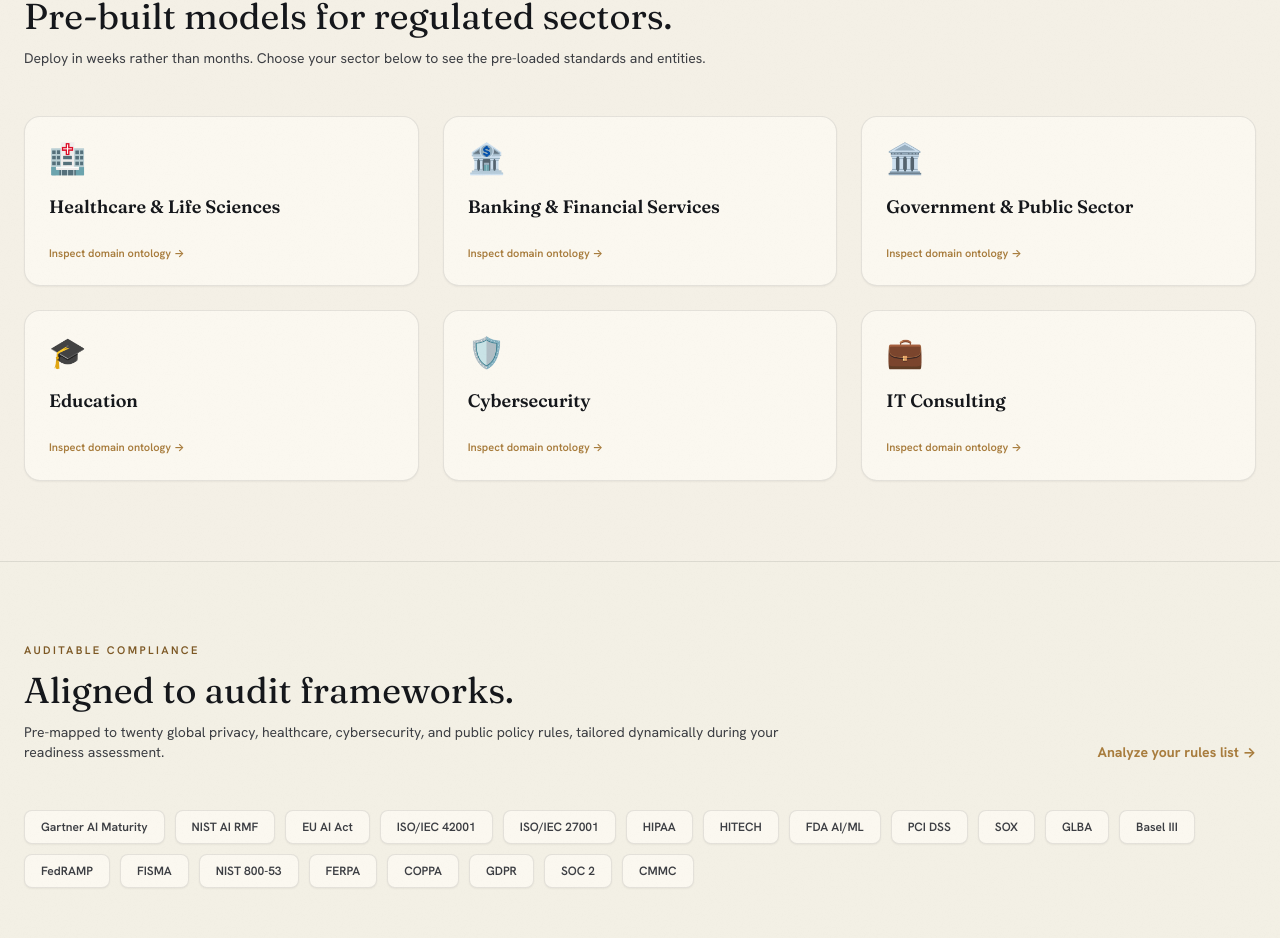
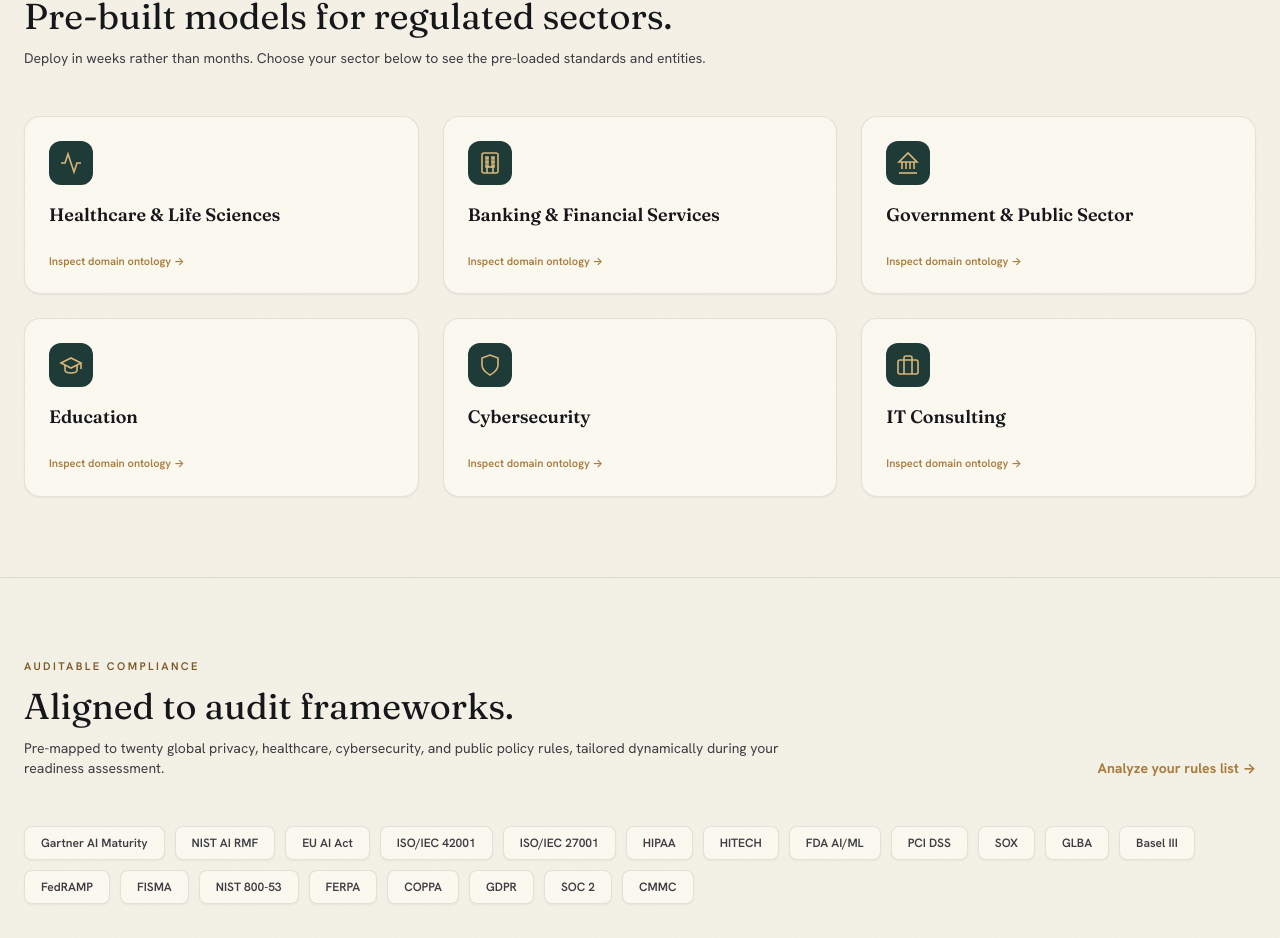
Before and after one commit to mdxblocks-ai/certaintyai-public, a React (Vite) app in the folder frontend/: page / in a window 1280 px wide. Shown: the part 1790-2728 px from the top of the page. Built offline with nearby package versions, Linux system fonts and the light colour scheme; no server answers.

Commit message:
feat: replace emoji icons with brass line-icons in industries section

```diff
--- a/frontend/src/pages/Landing.jsx
+++ b/frontend/src/pages/Landing.jsx
@@ -41,12 +41,71 @@
 ]
 
 const INDUSTRIES = [
-  { name: 'Healthcare & Life Sciences', emoji: '🏥', slug: 'healthcare' },
-  { name: 'Banking & Financial Services', emoji: '🏦', slug: 'finance' },
-  { name: 'Government & Public Sector', emoji: '🏛️', slug: 'other' },
-  { name: 'Education', emoji: '🎓', slug: 'education' },
-  { name: 'Cybersecurity', emoji: '🛡️', slug: 'cyber' },
-  { name: 'IT Consulting', emoji: '💼', slug: 'consulting' },
+  {
+    name: 'Healthcare & Life Sciences',
+    slug: 'healthcare',
+    icon: (
+      <svg viewBox="0 0 24 24" fill="none" stroke="currentColor" strokeWidth="1.6" className="w-6 h-6">
+        <path d="M22 12h-4l-3 9L9 3l-3 9H2" />
+      </svg>
+    )
+  },
+  {
+    name: 'Banking & Financial Services',
+    slug: 'finance',
+    icon: (
+      <svg viewBox="0 0 24 24" fill="none" stroke="currentColor" strokeWidth="1.6" className="w-6 h-6">
+        <rect x="4" y="2" width="16" height="20" rx="2" ry="2" />
+        <line x1="9" y1="22" x2="9" y2="16" />
+        <line x1="15" y1="22" x2="15" y2="16" />
+        <line x1="9" y1="16" x2="15" y2="16" />
+        <path d="M8 6h2v2H8V6zm0 4h2v2H8v-2zm0 4h2v2H8v-2zm6-8h2v2h-2V6zm0 4h2v2h-2v-2zm0 4h2v2h-2v-2z" />
+      </svg>
+    )
+  },
+  {
+    name: 'Government & Public Sector',
+    slug: 'other',
+    icon: (
+      <svg viewBox="0 0 24 24" fill="none" stroke="currentColor" strokeWidth="1.6" className="w-6 h-6">
+        <line x1="3" y1="22" x2="21" y2="22" />
+        <line x1="6" y1="18" x2="6" y2="11" />
+        <line x1="10" y1="18" x2="10" y2="11" />
+        <line x1="14" y1="18" x2="14" y2="11" />
+        <line x1="18" y1="18" x2="18" y2="11" />
+        <path d="M3 11h18L12 2Z" />
+      </svg>
+    )
+  },
+  {
+    name: 'Education',
+    slug: 'education',
+    icon: (
+      <svg viewBox="0 0 24 24" fill="none" stroke="currentColor" strokeWidth="1.6" className="w-6 h-6">
+        <path d="M22 10v6M2 10l10-5 10 5-10 5z" />
+        <path d="M6 12v5c0 2 2 3 6 3s6-1 6-3v-5" />
+      </svg>
+    )
+  },
+  {
+    name: 'Cybersecurity',
+    slug: 'cyber',
+    icon: (
+      <svg viewBox="0 0 24 24" fill="none" stroke="currentColor" strokeWidth="1.6" className="w-6 h-6">
+        <path d="M12 22s8-4 8-10V5l-8-3-8 3v7c0 6 8 10 8 10z" />
+      </svg>
+    )
+  },
+  {
+    name: 'IT Consulting',
+    slug: 'consulting',
+    icon: (
+      <svg viewBox="0 0 24 24" fill="none" stroke="currentColor" strokeWidth="1.6" className="w-6 h-6">
+        <rect x="2" y="7" width="20" height="14" rx="2" ry="2" />
+        <path d="M16 21V5a2 2 0 0 0-2-2h-4a2 2 0 0 0-2 2v16" />
+      </svg>
+    )
+  },
 ]
 
 const FRAMEWORKS = [
@@ -244,7 +303,9 @@
                 onClick={() => navigate('/foundry')}
               >
                 <div>
-                  <div className="text-3xl mb-4">{ind.emoji}</div>
+                  <div className="w-11 h-11 rounded-xl bg-[#1E3A36] text-[#D8B679] flex items-center justify-center mb-4">
+                    {ind.icon}
+                  </div>
                   <h4 className="font-serif-brand text-lg font-semibold text-[#14161A]">{ind.name}</h4>
                 </div>
                 <span className="text-[11px] text-[#A87C3C] font-semibold mt-6 block">
```
